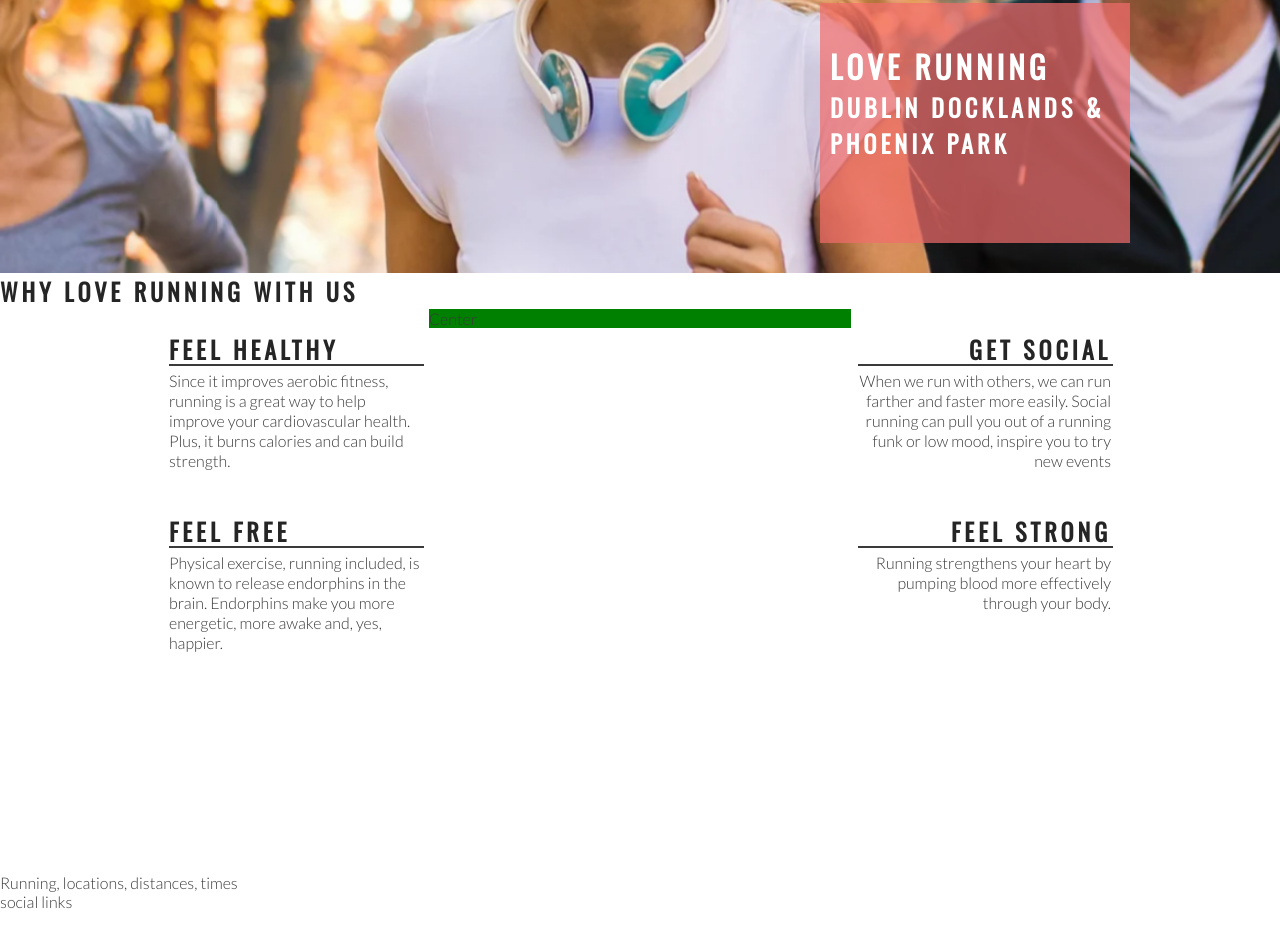
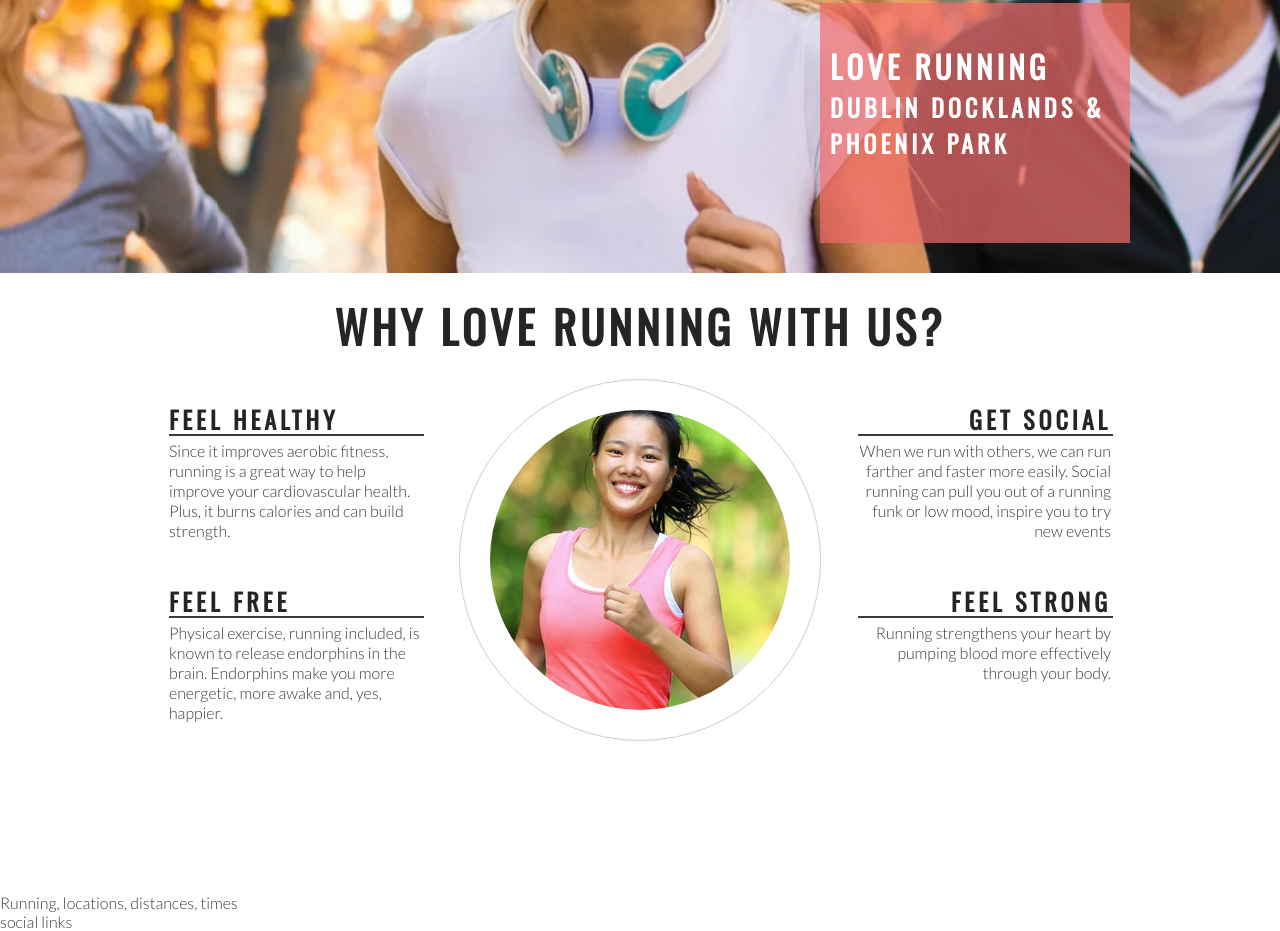
Before and after one commit to frapplecat/loverunning, a plain HTML site: page index.html in a window 1280 px wide. Shown: the part 402-1333 px from the top of the page. Drawn offline with nearby package versions, Linux system fonts and the light colour scheme.

Commit message:
add club ethos center image and style into a circle

```diff
--- a/assets/css/style.css
+++ b/assets/css/style.css
@@ -145,7 +145,6 @@ h2 {
 #center-about {
     width: 33%;
     margin: 0 auto;
-    background-color: green;
 }
 
 hr {
@@ -178,3 +177,24 @@ hr {
 .right-about-heading p {
     text-align: right;
 }
+
+#welcome {
+    text-align: center;
+    margin: 20px 0;
+    font-size: 280%;
+}
+
+#circle-container {
+    width: 300px;
+    height: 300px;
+    padding: 30px;
+    border: 1px solid #ccc;
+    border-radius: 50%;
+    margin: 0 auto;
+}
+
+#circle-cover-bg {
+    height: 100%;
+    border-radius: 50%;
+    background: url(../images/ethos-center-image.jpg) no-repeat center center;
+}
--- a/index.html
+++ b/index.html
@@ -33,7 +33,7 @@
         </div>
     </section>
     <section id="club-ethos">
-        <h1>Why Love Running With Us</h1>
+        <h2 id="welcome">Why Love Running With Us?</h2>
         <div id="left-about">
             <div class="left-about-heading">
                 <h2>Feel Healthy</h2>
@@ -67,7 +67,13 @@
                 </p>
             </div>
         </div>
-        <div id="center-about">Center</div>
+        <div id="center-about">
+            <div id="circle-container">
+                <div id="circle-cover-bg">
+
+                </div>
+            </div>
+        </div>
     </section>
     <section>
         Running, locations, distances, times
```
Also changed, not shown: assets/images/ethos-center-image.jpg (added).
